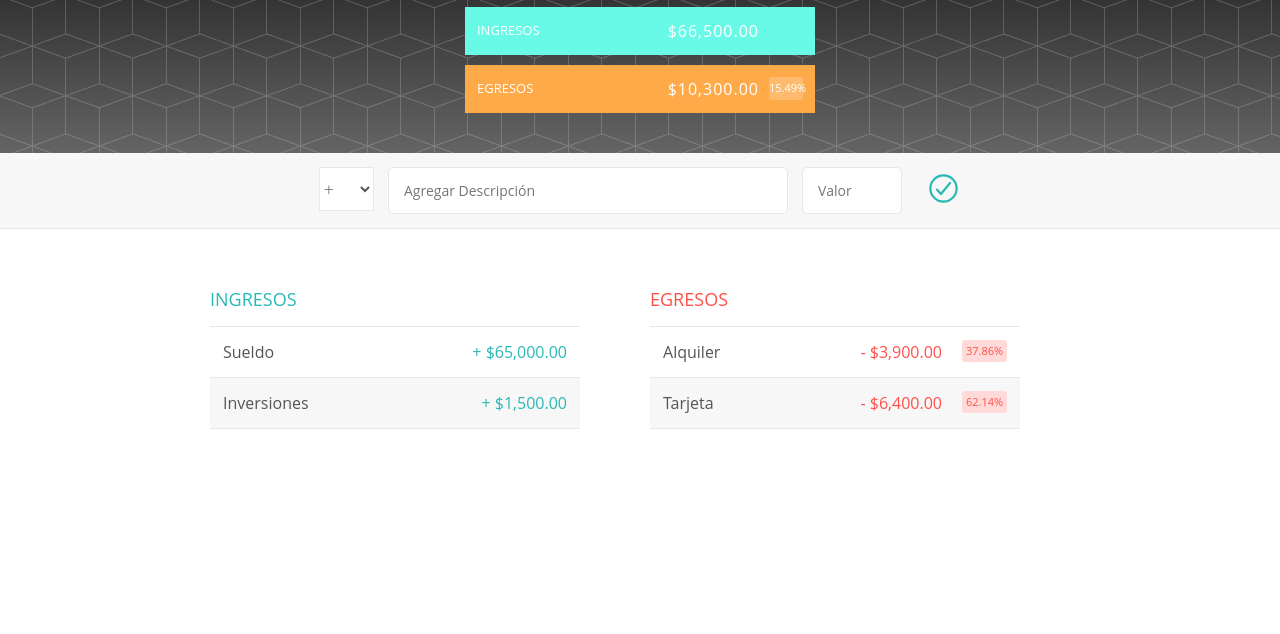
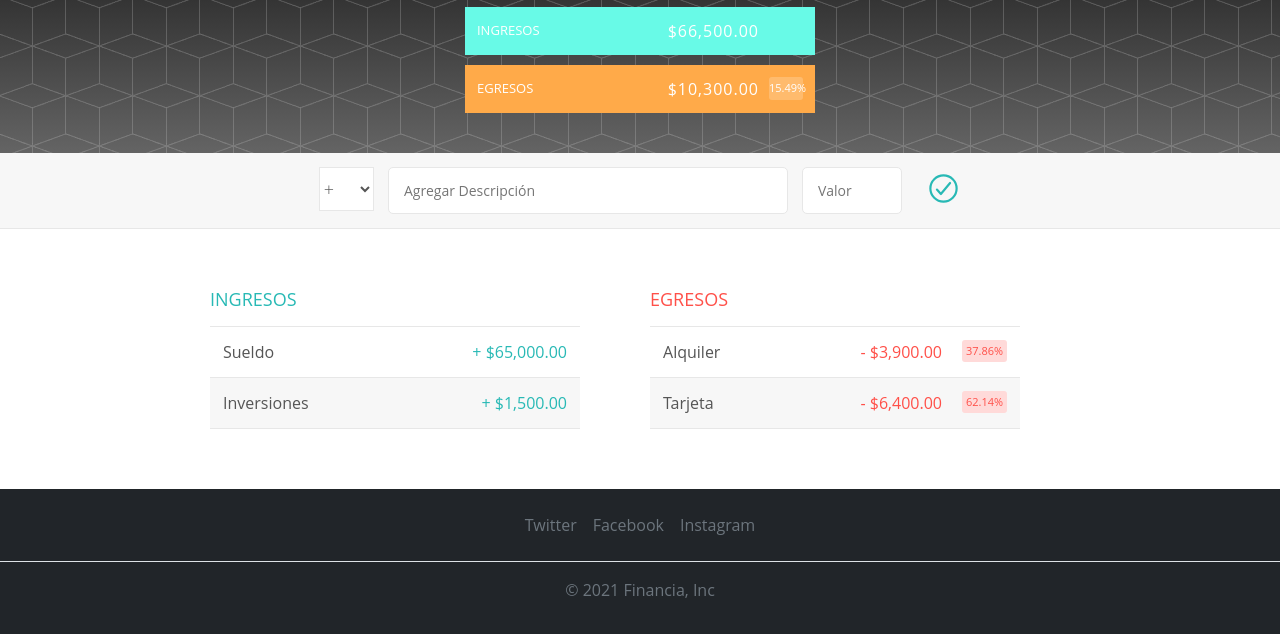
Before and after one commit to DanielaGrosclaude/financia, a plain HTML site: page index.html in a window 1280 px wide. Shown: the part 223-857 px from the top of the page. Before the commit the page ends 800 px from the top, so only its background shows below. Drawn offline with nearby package versions, Linux system fonts and the light colour scheme.

Commit message:
Update index.html
footer

```diff
--- a/index.html
+++ b/index.html
@@ -139,6 +139,15 @@
     <script type="module" src="https://unpkg.com/ionicons@5.5.2/dist/ionicons/ionicons.esm.js"></script>
     <script nomodule src="https://unpkg.com/ionicons@5.5.2/dist/ionicons/ionicons.js"></script>
 
-
+ <div class="footer bg-dark text-white" >
+    <footer class="py-3 my-4" >
+      <ul class="nav justify-content-center border-bottom pb-3 mb-3">
+        <li class="nav-item"><a href="#" class="nav-link px-2 text-muted">Twitter</a></li>
+        <li class="nav-item"><a href="#" class="nav-link px-2 text-muted">Facebook</a></li>
+        <li class="nav-item"><a href="#" class="nav-link px-2 text-muted">Instagram</a></li>
+      </ul>
+      <p class="text-center text-muted">&copy; 2021 Financia, Inc</p>
+    </footer>
+  </div>
 </body>
 </html>
```
